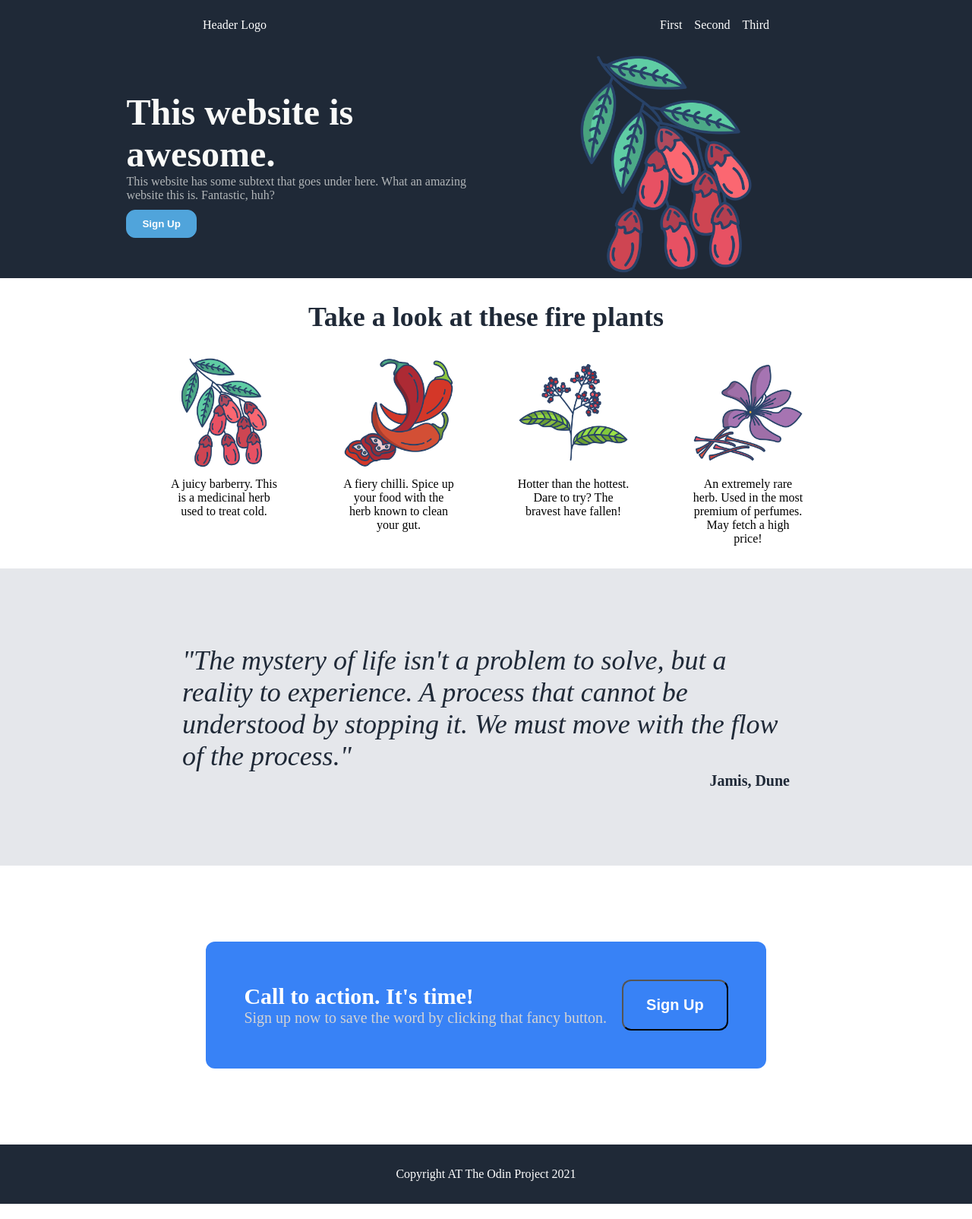
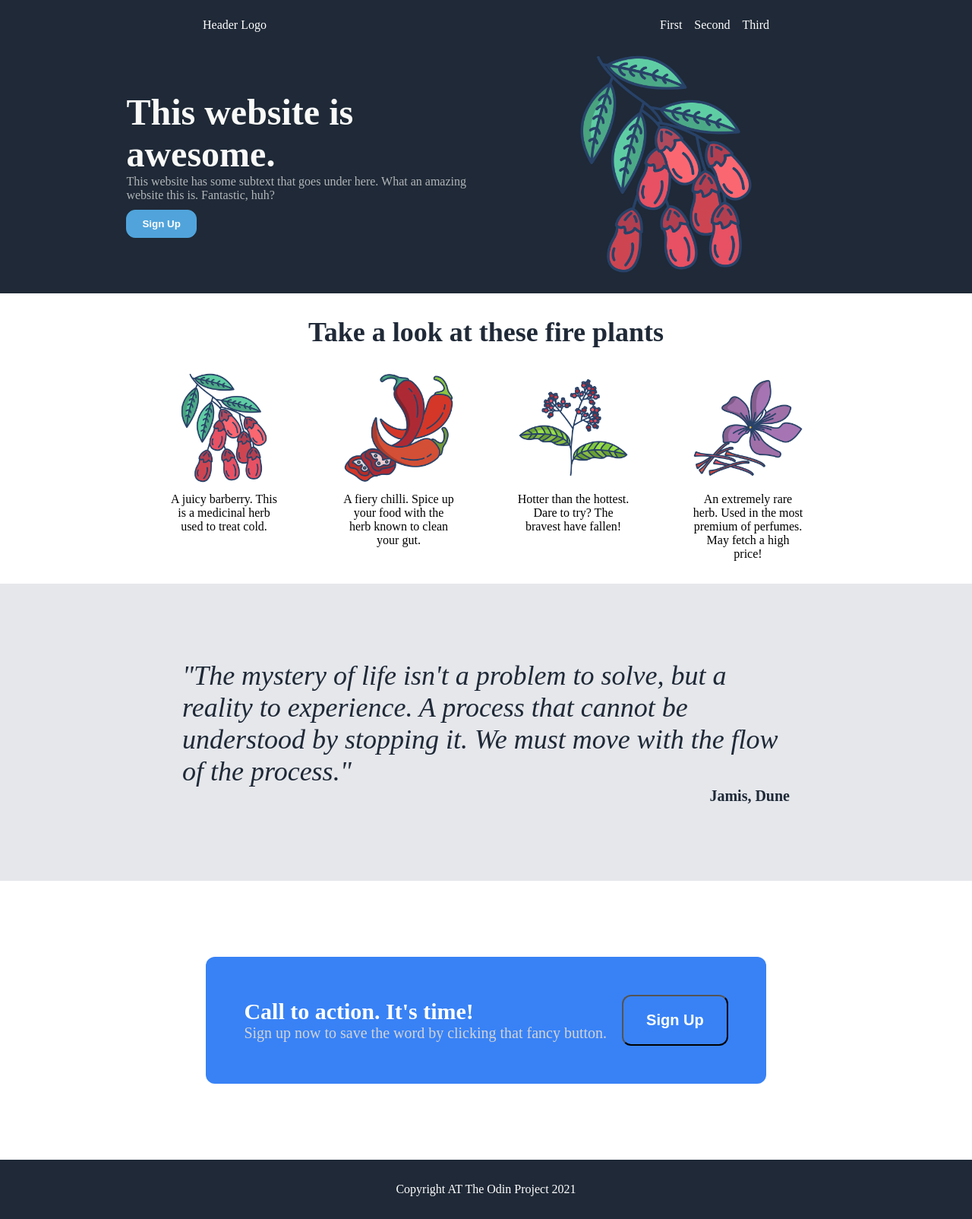
Before and after one commit to apoorwaG/landing-page, a plain HTML site: page index.html in a window 1280 px wide. Shown: the whole page at 76% size. Drawn offline with Linux system fonts and the light colour scheme.

Commit message:
finishing touches

```diff
--- a/css/style.css
+++ b/css/style.css
@@ -1,12 +1,12 @@
 body {
     display: flex;
     flex-direction: column;
+    height: 100vh;
 }
 
 .header,
 .footer {
     display: flex;
-    justify-content: space-around;
     background-color: #1F2937;
     align-items: center;
     color: white;
@@ -15,10 +15,12 @@ body {
 }
 
 .header {
+    justify-content: space-around;
     margin-top: -8px;
 }
 
 .footer {
+    justify-content: center;
     padding: 30px;
 }
 
@@ -52,6 +54,7 @@ a {
     justify-content: center;
     align-items: center;
     color: white;
+    padding-bottom: 20px;
 }
 
 .left-hero {
```
